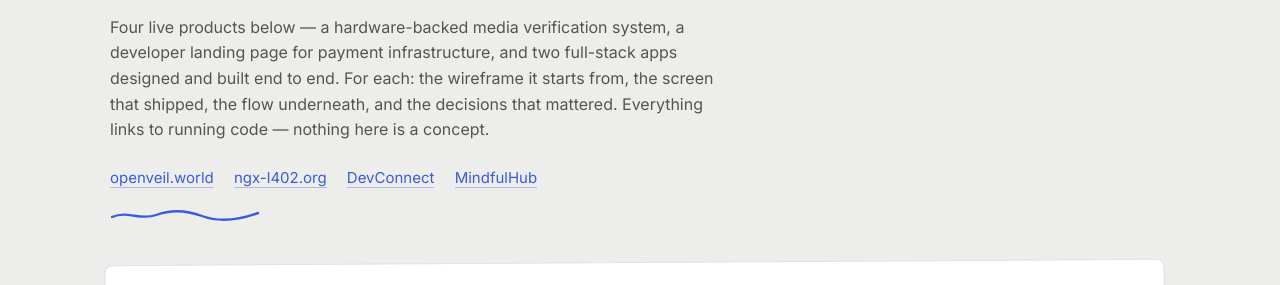
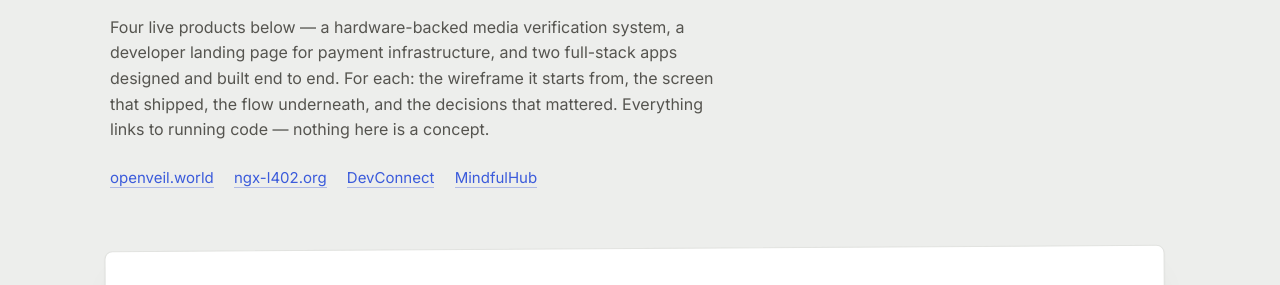
Before and after one commit to PrarthanaPurohit/prarthanapurohit.github.io, a plain HTML site: page index.html in a window 1280 px wide. Shown: the part 182-467 px from the top of the page. Drawn offline with Linux system fonts and the light colour scheme.

Commit message:
remove svg

```diff
--- a/index.html
+++ b/index.html
@@ -331,9 +331,7 @@
     <a href="https://dev-connect-frontend-theta.vercel.app/login" target="_blank" rel="noopener">DevConnect</a>
     <a href="https://mindful-hub-frontend.vercel.app/" target="_blank" rel="noopener">MindfulHub</a>
   </p>
-  <svg class="squiggle" width="150" height="14" viewBox="0 0 150 14" fill="none" aria-hidden="true">
-    <path d="M2 9 C 18 2, 30 13, 46 7 S 76 2, 92 8 S 126 13, 148 5" stroke="#3b5bdb" stroke-width="2.4" stroke-linecap="round"/>
-  </svg>
+
 </header>
 
 <main class="wrap" style="padding:0">
```
